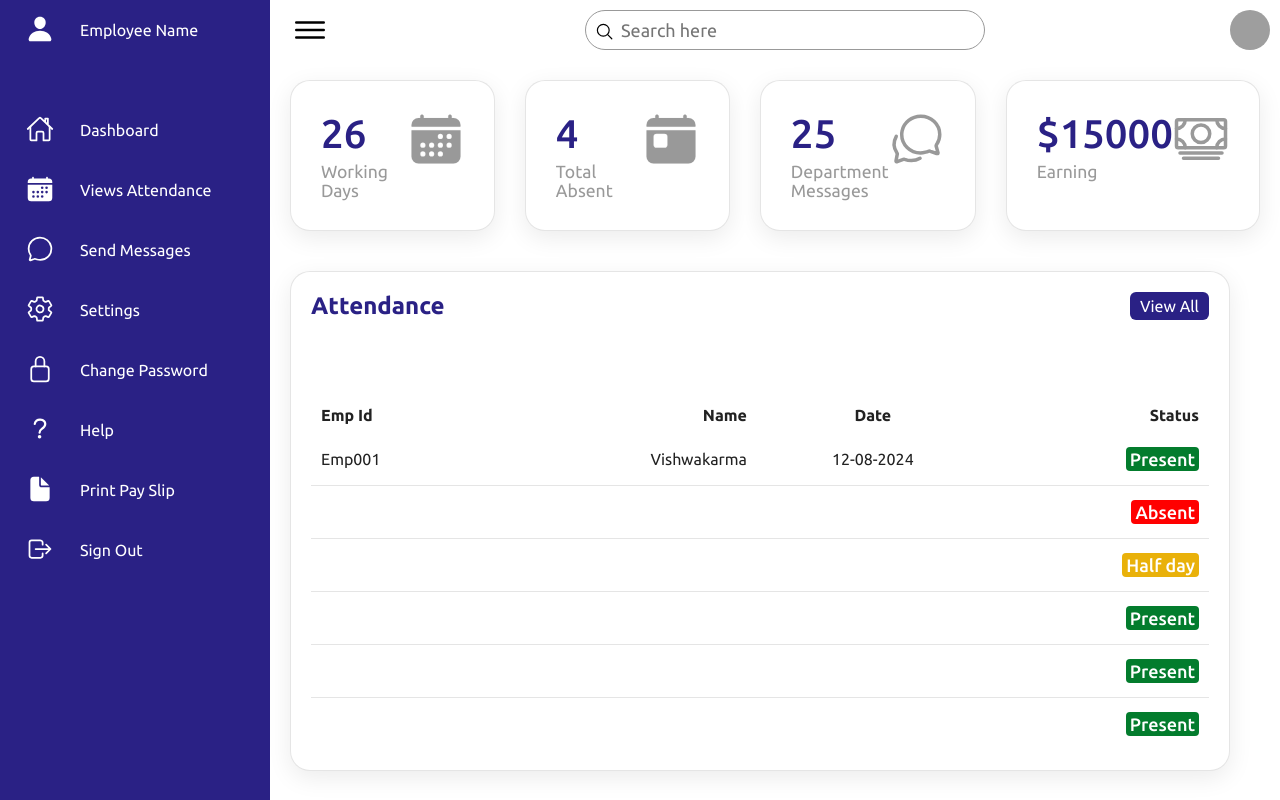
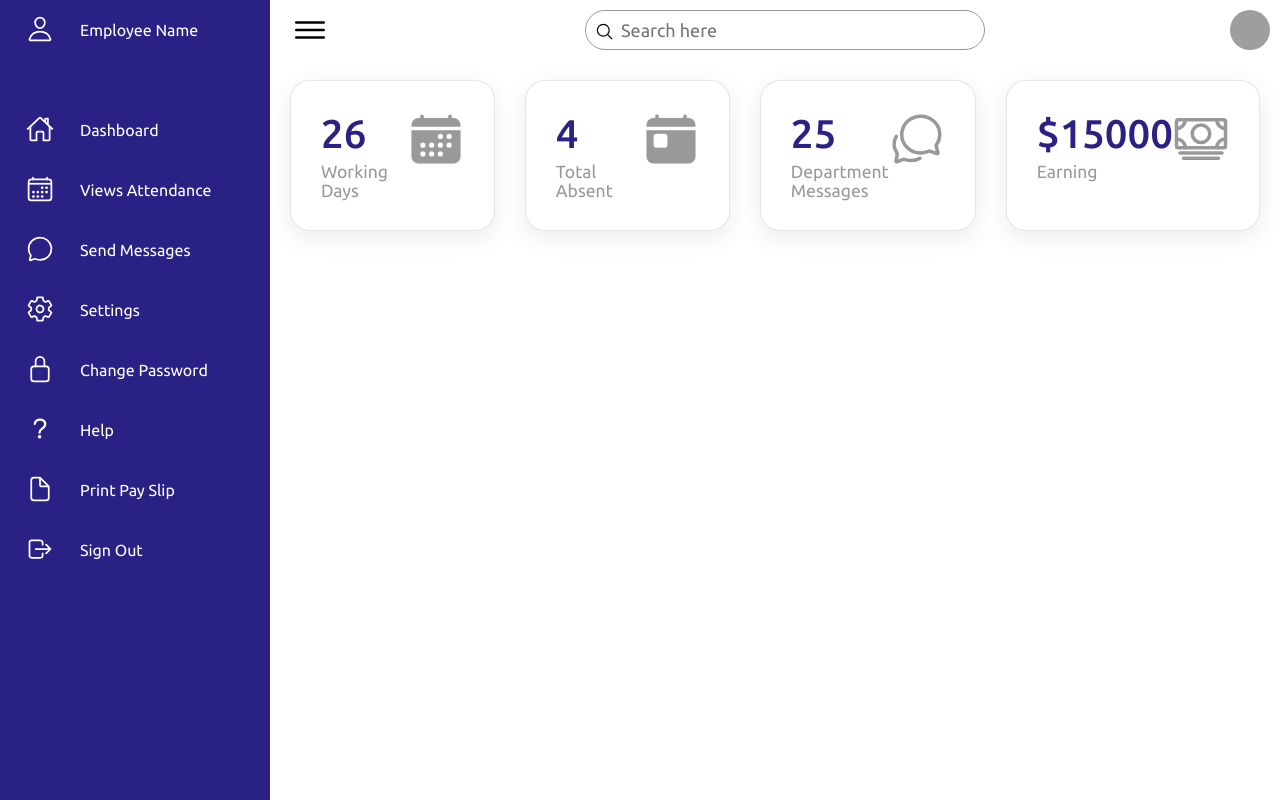
Before and after one commit to Abhishek200-1/Payroll-Management-System, a PHP site: page /EmployeeDashbord.html in a window 1280 px wide. Run offline with PHP 8.4, Linux system fonts and the light colour scheme; grey boxes are pictures that could not be loaded.

Commit message:
commit message

```diff
--- a/Employee/EmployeeDashbord.html
+++ b/Employee/EmployeeDashbord.html
@@ -18,7 +18,7 @@
                 <li>
                     <a href="#">
                         <span class="icon">
-                            <ion-icon name="person"></ion-icon>
+                            <ion-icon name="person-outline"></ion-icon>
                         </span>
                         <span class="title">Employee Name</span>
                     </a>
@@ -36,7 +36,7 @@
                 <li>
                     <a href="#">
                         <span class="icon">
-                            <ion-icon name="calendar"></ion-icon>
+                            <ion-icon name="calendar-outline"></ion-icon>
                         </span>
                         <span class="title">Views Attendance</span>
                     </a>
@@ -81,7 +81,7 @@
                 <li>
                     <a href="#">
                         <span class="icon">
-                            <ion-icon name="document"></ion-icon>
+                            <ion-icon name="document-outline"></ion-icon>
                         </span>
                         <span class="title">Print Pay Slip</span>
                     </a>
@@ -164,71 +164,6 @@
                     </div>
                 </div>
             </div>
-
-            <!-- ================ Order Details List ================= -->
-            <div class="details">
-                <div class="recentOrders">
-                    <div class="cardHeader">
-                        <h2>Attendance</h2>
-                        <a href="#" class="btn">View All</a>
-                    </div>
-
-                    <table>
-                        <thead>
-                            <tr>
-                                <td>Emp Id</td>
-                                <td>Name</td>
-                                <td>Date</td>
-                                <td>Status</td>
-                            </tr>
-                        </thead>
-
-                        <tbody>
-                            <tr>
-                                <td>Emp001</td>
-                                <td>Vishwakarma</td>
-                                <td>12-08-2024</td>
-                                <td><span class="status present">Present</span></td>
-                            </tr>
-
-                            <tr>
-                                <td></td>
-                                <td></td>
-                                <td></td>
-                                <td><span class="status absent">Absent</span></td>
-                            </tr>
-
-                            <tr>
-                                <td></td>
-                                <td></td>
-                                <td></td>
-                                <td><span class="status halfday">Half day</span></td>
-                            </tr>
-
-                            <tr>
-                                <td></td>
-                                <td></td>
-                                <td></td>
-                                <td><span class="status present">Present</span></td>
-                            </tr>
-
-                            <tr>
-                                <td></td>
-                                <td></td>
-                                <td></td>
-                                <td><span class="status present">Present</span></td>
-                            </tr>
-
-                            <tr>
-                                <td></td>
-                                <td></td>
-                                <td></td>
-                                <td><span class="status present">Present</span></td>
-                            </tr>
-                        </tbody>
-                    </table>
-                </div>
-            </div>
         </div>
     </div>
     <!-- =========== Scripts =========  -->
--- a/Employee/css/style.css
+++ b/Employee/css/style.css
@@ -260,85 +260,14 @@ body {
   color: var(--white);
 }
 
-/* ================== Order Details List ============== */
-.details {
-  position: relative;
-  width: 100%;
-  padding: 20px;
-  display: grid;
-  grid-template-columns: 2fr 1fr;
-  grid-gap: 30px;
-  /* margin-top: 10px; */
-}
-
-.details .recentOrders {
-  position: relative;
-  display: grid;
-  min-height: 500px;
-  background: var(--white);
-  padding: 20px;
-  box-shadow: 0 7px 25px rgba(0, 0, 0, 0.08);
-  border-radius: 20px;
-  border: 1px solid rgba(0, 0, 0, 0.1);
-  width: 150%;
-}
-
-.details .cardHeader {
-  display: flex;
-  justify-content: space-between;
-  align-items: flex-start;
-}
-
-
 /* ========== Range Selecter Start ========== */
 
 
 /* ========== Range Selecter End ========== */
 
-.cardHeader h2 {
-  font-weight: 600;
-  color: var(--blue);
-}
-.cardHeader .btn {
-  position: relative;
-  padding: 5px 10px;
-  background: var(--blue);
-  text-decoration: none;
-  color: var(--white);
-  border-radius: 6px;
-}
 
-.details table {
-  width: 100%;
-  border-collapse: collapse;
-  margin-top: 10px;
-}
-.details table thead td {
-  font-weight: 600;
-}
-.details .recentOrders table tr {
-  color: var(--black1);
-  border-bottom: 1px solid rgba(0, 0, 0, 0.1);
-}
-.details .recentOrders table tr:last-child {
-  border-bottom: none;
-}
-.details .recentOrders table tbody tr:hover {
-  background: var(--blue);
-  color: var(--white);
-}
-.details .recentOrders table tr td {
-  padding: 10px;
-}
-.details .recentOrders table tr td:last-child {
-  text-align: end;
-}
-.details .recentOrders table tr td:nth-child(2) {
-  text-align: end;
-}
-.details .recentOrders table tr td:nth-child(3) {
-  text-align: center;
-}
+
+/* ========== Color Indicator For Present Absent And Halfday ========== */
 .status.present {
   padding: 2px 4px;
   background: #037c2d;
@@ -364,4 +293,7 @@ body {
   font-weight: 500;
 }
 
+/* ========== Color Indicator For Present Absent And Halfday ========== */
+
+
 /* background: #1795ce; */
```
